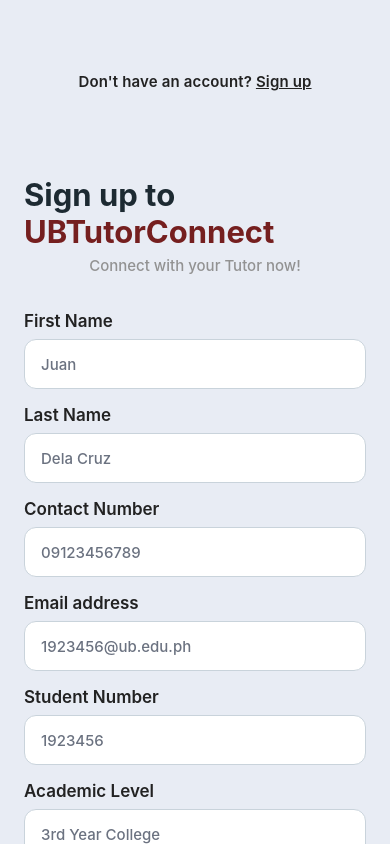
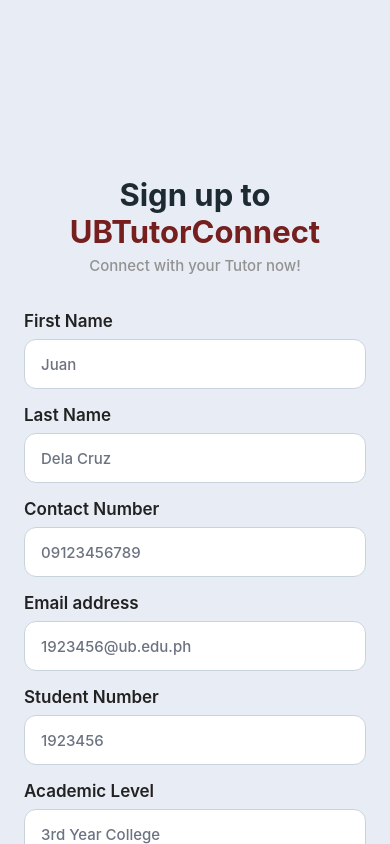
Before and after one commit to 2303640-ai/SignUpUI, a React Native app: screen / in a window 390 px wide. Built offline with nearby package versions, Linux system fonts and the light colour scheme.

Commit message:
Update button text and remove unused components
Replaced 'Sign in' button text with 'Sign Up' and removed unused TouchableOpacity components for password recovery and account creation.

```diff
--- a/App.js
+++ b/App.js
@@ -141,27 +141,12 @@ export default function Example() {
                 // handle onPress
               }}>
               <View style={styles.btn}>
-                <Text style={styles.btnText}>Sign in</Text>
+                <Text style={styles.btnText}>Sign Up</Text>
               </View>
             </TouchableOpacity>
           </View>
-          <TouchableOpacity
-            onPress={() => {
-              // handle link
-            }}>
-            <Text style={styles.formLink}>Forgot password?</Text>
-          </TouchableOpacity>
         </View>
       </View>
-      <TouchableOpacity
-        onPress={() => {
-          // handle link
-        }}>
-        <Text style={styles.formFooter}>
-          Don't have an account?{' '}
-          <Text style={{ textDecorationLine: 'underline' }}>Sign up</Text>
-        </Text>
-      </TouchableOpacity>
       </ScrollView>
     </SafeAreaView>
   );
@@ -178,6 +163,7 @@ const styles = StyleSheet.create({
     fontWeight: '700',
     color: '#1D2A32',
     marginBottom: 6,
+    textAlign: 'center',
   },
   subtitle: {
     fontSize: 15,
```
